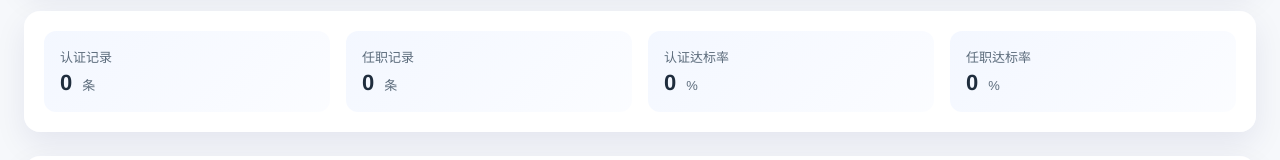
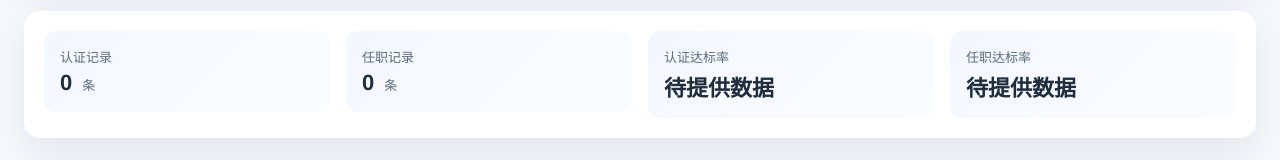
Before and after one commit to LZY18829039855/AI_Transform_Web, a Vue app in the folder ai-dashboard/: page /dashboard/certification/detail/1 in a window 1280 px wide. Shown: the part 555-715 px from the top of the page. Built offline with nearby package versions, Linux system fonts and the light colour scheme; no server answers.

Commit message:
fix: update certification detail page - change 鏆傛棤鏁版嵁 to 寰呮彁渚涙暟鎹? show 寰呮彁渚涙暟鎹?when certification rate is 0%, show 寰呮彁渚涙暟鎹?for empty requiredCertificate

```diff
--- a/ai-dashboard/src/views/dashboard/CertificationDetail.vue
+++ b/ai-dashboard/src/views/dashboard/CertificationDetail.vue
@@ -578,22 +578,25 @@ const summaryMetrics = computed(() => {
   const qualifiedCount = certificationRecords.filter((item) => item.isQualified).length
   const appointmentQualified = appointmentRecords.filter((item) => item.isQualified).length
 
+  const certificationRate = certificationRecords.length
+    ? Math.round((qualifiedCount / certificationRecords.length) * 100)
+    : 0
+  const appointmentRate = appointmentRecords.length
+    ? Math.round((appointmentQualified / appointmentRecords.length) * 100)
+    : 0
+
   return [
     { label: '认证记录', value: certificationRecords.length, unit: '条' },
     { label: '任职记录', value: appointmentRecords.length, unit: '条' },
     {
       label: '认证达标率',
-      value: certificationRecords.length
-        ? Math.round((qualifiedCount / certificationRecords.length) * 100)
-        : 0,
-      unit: '%',
+      value: certificationRate === 0 ? '待提供数据' : certificationRate,
+      unit: certificationRate === 0 ? '' : '%',
     },
     {
       label: '任职达标率',
-      value: appointmentRecords.length
-        ? Math.round((appointmentQualified / appointmentRecords.length) * 100)
-        : 0,
-      unit: '%',
+      value: appointmentRate === 0 ? '待提供数据' : appointmentRate,
+      unit: appointmentRate === 0 ? '' : '%',
     },
   ]
 })
@@ -824,7 +827,7 @@ onBeforeUnmount(() => {
               <p>{{ item.label }}</p>
               <h3>
                 {{ item.value }}
-                <small>{{ item.unit }}</small>
+                <small v-if="item.unit">{{ item.unit }}</small>
               </h3>
             </div>
           </el-col>
@@ -978,7 +981,12 @@ onBeforeUnmount(() => {
                 label="要求持证类型"
                 min-width="160"
                 sortable
-              />
+              >
+                <template #default="{ row }">
+                  <span v-if="row.requiredCertificate">{{ row.requiredCertificate }}</span>
+                  <span v-else style="color: #909399;">待提供数据</span>
+                </template>
+              </el-table-column>
             </el-table>
           </el-tab-pane>
           <el-tab-pane name="appointment">
```
